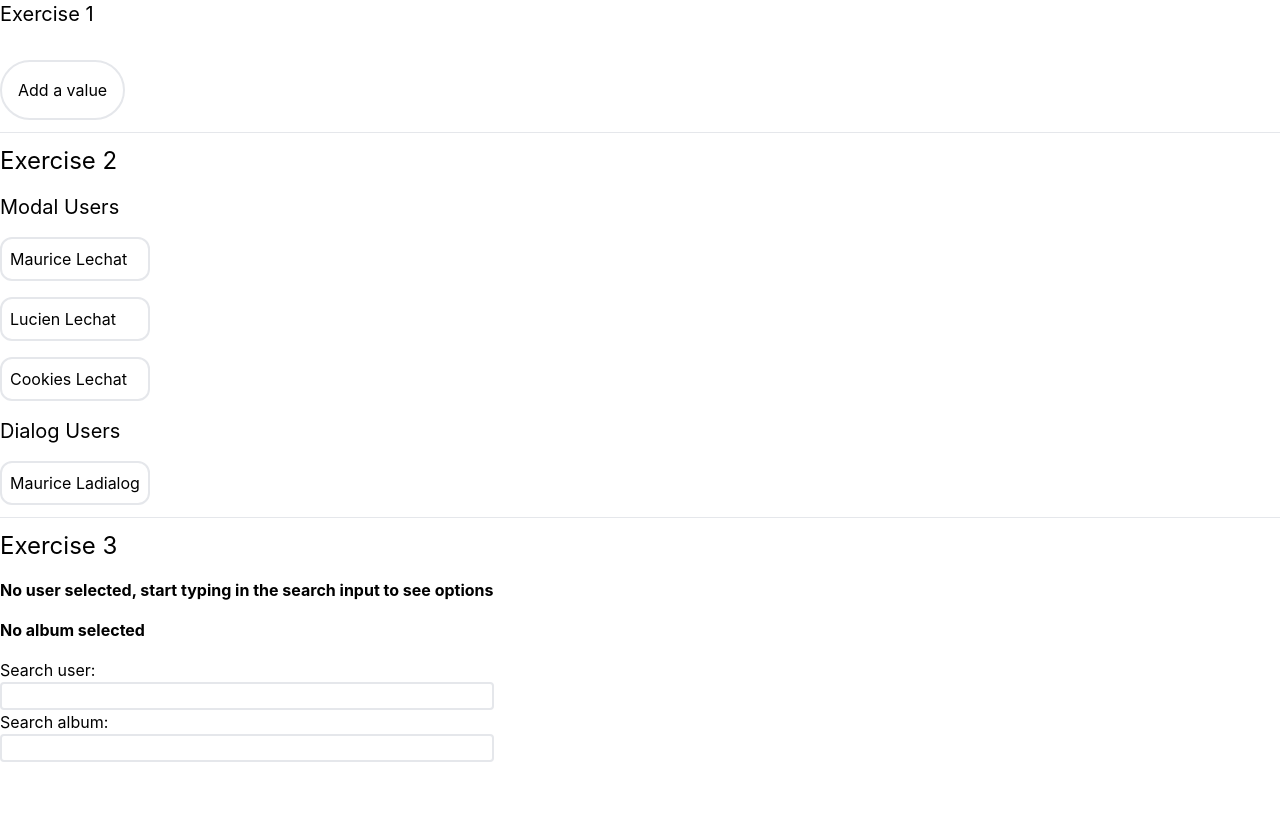
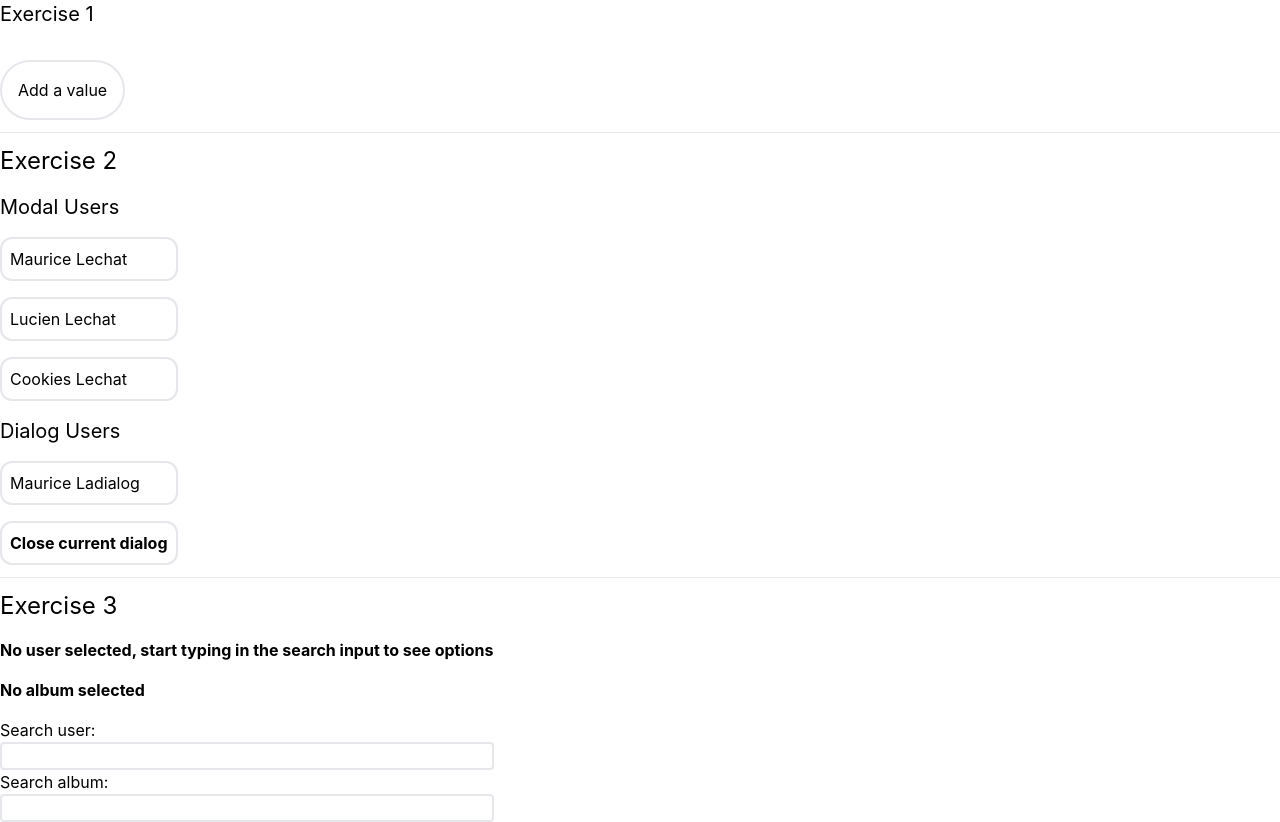
Before and after one commit to npecault/npecault.github.io, a React (Create React App) app: page / in a window 1280 px wide. Before the commit the page ends 800 px from the top, so only its background shows below. Built offline with nearby package versions, Linux system fonts and the light colour scheme.

Commit message:
feat(ex2): Added close button for demo

```diff
--- a/src/exercise-two/SpawnModal.tsx
+++ b/src/exercise-two/SpawnModal.tsx
@@ -1,7 +1,10 @@
 import UserRow from "./UserRow";
 import {DialogType} from "../dialog/DialogType";
+import {useContext} from "react";
+import DialogContext from "../dialog/DialogContext";
 
 const SpawnModal = () => {
+    const {close} = useContext(DialogContext);
     return (
         <div className='flex flex-col gap-4 min-h-fit w-fit'>
             <h1>Exercise 2</h1>
@@ -11,6 +14,7 @@ const SpawnModal = () => {
             <UserRow name='Cookies Lechat' type={DialogType.MODAL}/>
             <h2>Dialog Users</h2>
             <UserRow name='Maurice Ladialog'/>
+            <button className='border-2 rounded-xl p-2 font-bold' onClick={close}>Close current dialog</button>
         </div>
     );
 }
```
